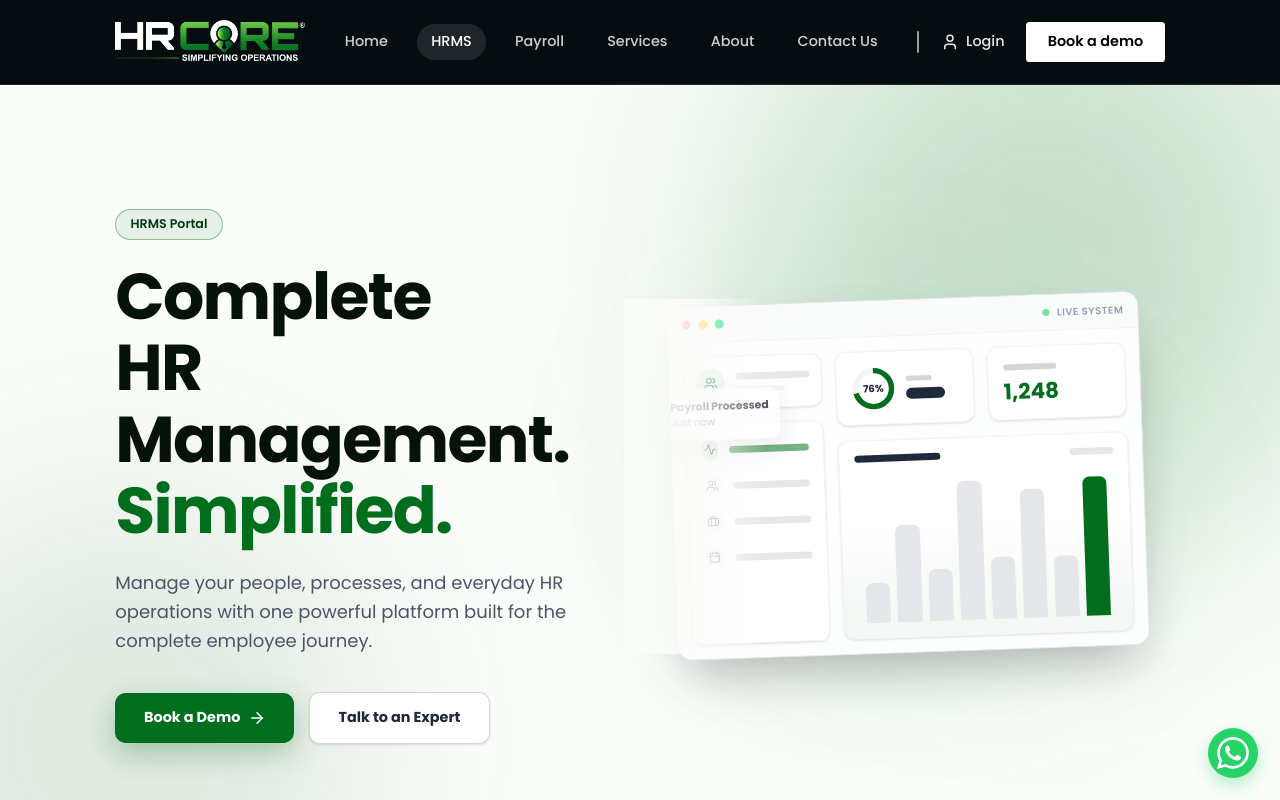
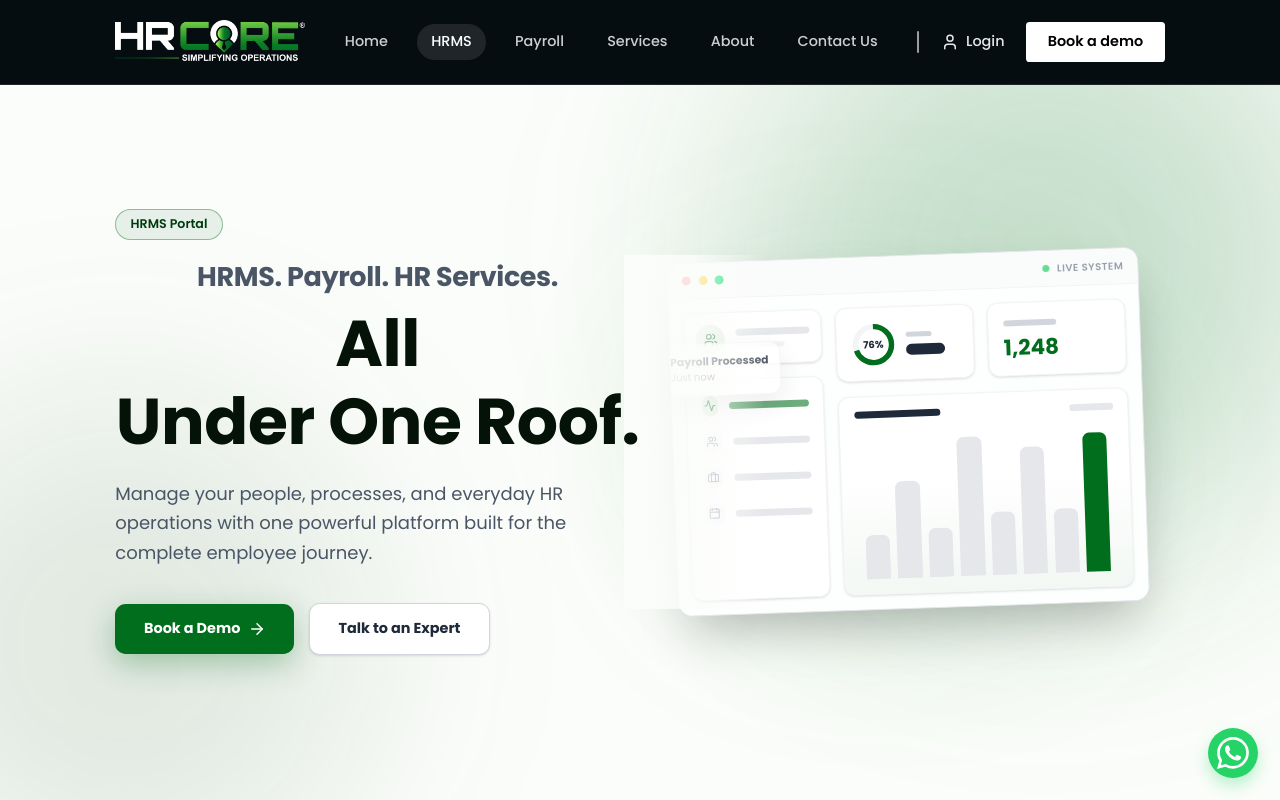
Before and after one commit to Kawaldeep-Singh/HrCore, a Next.js app: page /hrms in a window 1280 px wide. Shown: the top 800 px of the page. Built offline with nearby package versions, Linux system fonts and the light colour scheme.

Commit message:
all secion

```diff
--- a/src/components/home/HeroSection2.tsx
+++ b/src/components/home/HeroSection2.tsx
@@ -107,9 +107,11 @@
           initial={{ opacity: 0, y: 30 }}
           animate={{ opacity: 1, y: 0 }}
           transition={{ duration: 0.8, ease: "easeOut" }}
-          className="flex flex-col items-center justify-center font-extrabold text-white text-[3rem] md:text-[4.5rem] lg:text-[5.5rem] leading-[1.1] tracking-tight w-full"
+          className="flex flex-col items-center justify-center font-extrabold text-white text-[2.25rem] md:text-[3.5rem] lg:text-[4.5rem] leading-[1.1] tracking-tight w-full"
         >
           <span>HRMS. Payroll. HR Services.</span>
+          <span>All</span>
+
 
           <div className="relative mt-2 md:mt-4 flex items-center justify-center">
             {/* The white pill */}
@@ -119,7 +121,7 @@
               transition={{ delay: 0.3, duration: 0.6, type: "spring", stiffness: 200 }}
               className="bg-white text-black px-6 md:px-10 py-1 md:py-2 rounded-full shadow-[0_20px_50px_rgba(0,0,0,0.3)] z-10 whitespace-nowrap"
             >
-              All Under One Roof.
+               Under One Roof.
             </motion.div>
           </div>
         </motion.div>
--- a/src/components/hrms/HRMSHero.tsx
+++ b/src/components/hrms/HRMSHero.tsx
@@ -23,16 +23,20 @@
               initial={{ opacity: 0, y: 30 }}
               animate={{ opacity: 1, y: 0 }}
               transition={{ duration: 0.8 }}
-            className="w-full lg:w-[55%] xl:w-[50%] text-center lg:text-left relative z-20 lg:py-20"
+              className="w-full lg:w-[55%] xl:w-[50%] flex flex-col items-center lg:items-start text-center lg:text-left relative z-20 lg:py-20"
             >
               <div className="inline-block px-4 py-1.5 rounded-full bg-[#e6f0e8] border border-[#006e1c]/40 text-[#003b0f] text-sm font-semibold mb-6">
                 HRMS Portal
               </div>
-            <h1 className="text-5xl md:text-6xl lg:text-7xl font-bold mb-6 text-[#041208] leading-[1.1] tracking-tight">
-              Complete <br className="hidden lg:block" />
-              HR Management. <br />
-              <span className="text-[#006e1c]">Simplified.</span>
+              <div className="mb-6 font-bold tracking-tight text-[#041208] flex flex-col items-center w-full">
+                <div className="text-xl md:text-2xl lg:text-3xl text-gray-600 mb-2 text-center w-full">
+                  HRMS. Payroll. HR Services.
+                </div>
+                <h1 className="text-5xl md:text-6xl lg:text-7xl leading-[1.1] flex flex-col items-center w-full mt-2">
+                  <div className="text-center w-full">All</div>
+                  <div className="text-center w-full mt-2">Under One Roof.</div>
                 </h1>
+              </div>
             <p className="text-gray-600 text-lg md:text-xl mb-10 max-w-xl mx-auto lg:mx-0 leading-relaxed">
               Manage your people, processes, and everyday HR operations with one powerful platform built for the complete employee journey.
             </p>
```
Also changed, not shown: src/components/home/HeroVariant.tsx (line endings or trailing spaces). Lines whose indentation alone changed are shown as unchanged.
